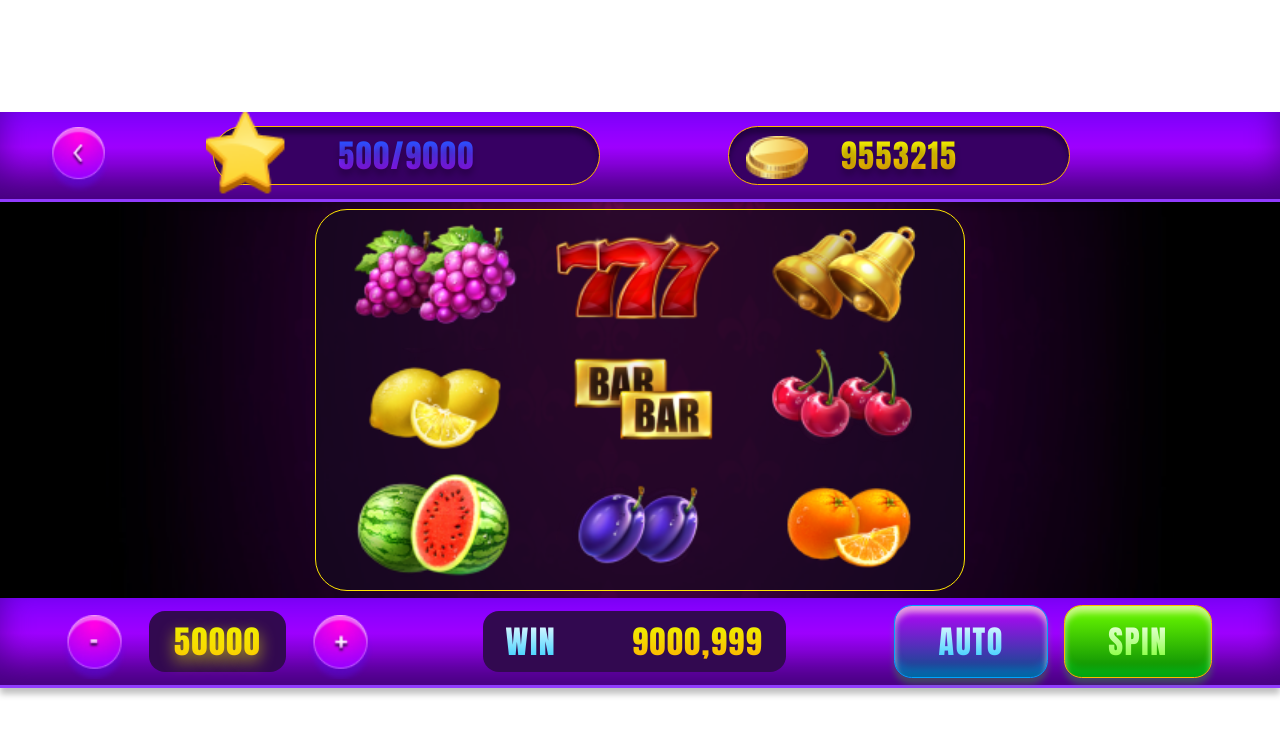
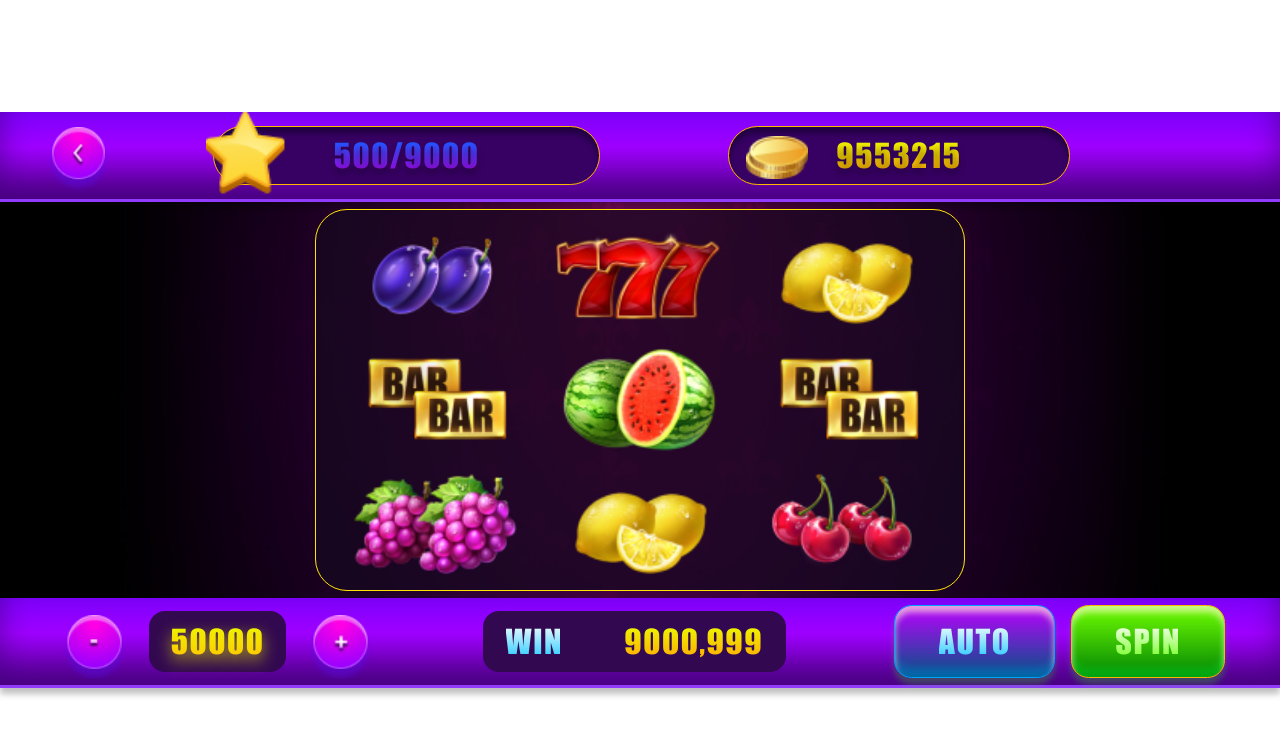
Before and after one commit to IgorNasevich/Casino, a plain HTML site: page index.html in a window 1280 px wide. Drawn offline with Linux system fonts and the light colour scheme.

Commit message:
feat: page reload => new cards generated

```diff
--- a/index.html
+++ b/index.html
@@ -25,15 +25,15 @@
         </header>
         <main class="main">
             <div class="main__container">
-                <div class="item item1"></div>
-                <div class="item item2"></div>
-                <div class="item item3"></div>
-                <div class="item item4"></div>
-                <div class="item item5"></div>
-                <div class="item item6"></div>
-                <div class="item item7"></div>
-                <div class="item item8"></div>
-                <div class="item item9"></div>
+                <div class="item item1" id="1"></div>
+                <div class="item item2" id="4"></div>
+                <div class="item item3" id="7"></div>
+                <div class="item item4" id="2"></div>
+                <div class="item item5" id="5"></div>
+                <div class="item item6" id="8"></div>
+                <div class="item item7" id="3"></div>
+                <div class="item item8" id="6"></div>
+                <div class="item item9" id="9"></div>
             </div>
         </main>
         <footer class="footer">
@@ -56,4 +56,5 @@
         </footer>
     </div>
 </body>
+<script src="script.js"></script>
 </html>
--- a/script.js
+++ b/script.js
@@ -0,0 +1,45 @@
+let arr1 = [];
+let arr2 = [];
+let arr3 = [];
+
+for(let i = 0; i < 8; i++){
+    arr1.push(Math.floor(Math.random()*8 + 1));
+}
+for(let i = 0; i < 8; i++){
+    arr2.push(Math.floor(Math.random()*8 + 1));
+}
+for(let i = 0; i < 8; i++){
+    arr3.push(Math.floor(Math.random()*8 + 1));
+}
+
+// console.log(arr1);
+// console.log(arr2);
+// console.log(arr3);
+
+// page loading
+//first column
+document.getElementById("1").style.backgroundImage = `url("assets/img/card${arr1[0]}.png")`;
+document.getElementById("2").style.backgroundImage = `url("assets/img/card${arr1[1]}.png")`;
+document.getElementById("3").style.backgroundImage = `url("assets/img/card${arr1[2]}.png")`;
+
+//second column
+document.getElementById("4").style.backgroundImage = `url("assets/img/card${arr2[0]}.png")`;
+document.getElementById("5").style.backgroundImage = `url("assets/img/card${arr2[1]}.png")`;
+document.getElementById("6").style.backgroundImage = `url("assets/img/card${arr2[2]}.png")`;
+
+//second column
+document.getElementById("7").style.backgroundImage = `url("assets/img/card${arr3[0]}.png")`;
+document.getElementById("8").style.backgroundImage = `url("assets/img/card${arr3[1]}.png")`;
+document.getElementById("9").style.backgroundImage = `url("assets/img/card${arr3[2]}.png")`;
+
+let spinButton = document.querySelector('.spin');
+console.log(spinButton);
+
+
+spinButton.addEventListener("click", ()=>{
+
+    for (let i = 0; i < array.length; i++) {
+        const element = array[i];
+
+    }
+})
--- a/style.css
+++ b/style.css
@@ -3,8 +3,13 @@
     padding: 0;
 }
 
+@font-face {
+    font-family: "Impact";
+    src: url("assets/fonts/impact.ttf");
+}
+
 .text{
-    font-family: Impact;
+    font-family: "Impact", sans-serif;
     font-size: 2.5vw;
     font-style: normal;
     font-weight: 400;
```
Also changed, not shown: assets/fonts/impact.ttf (added).
